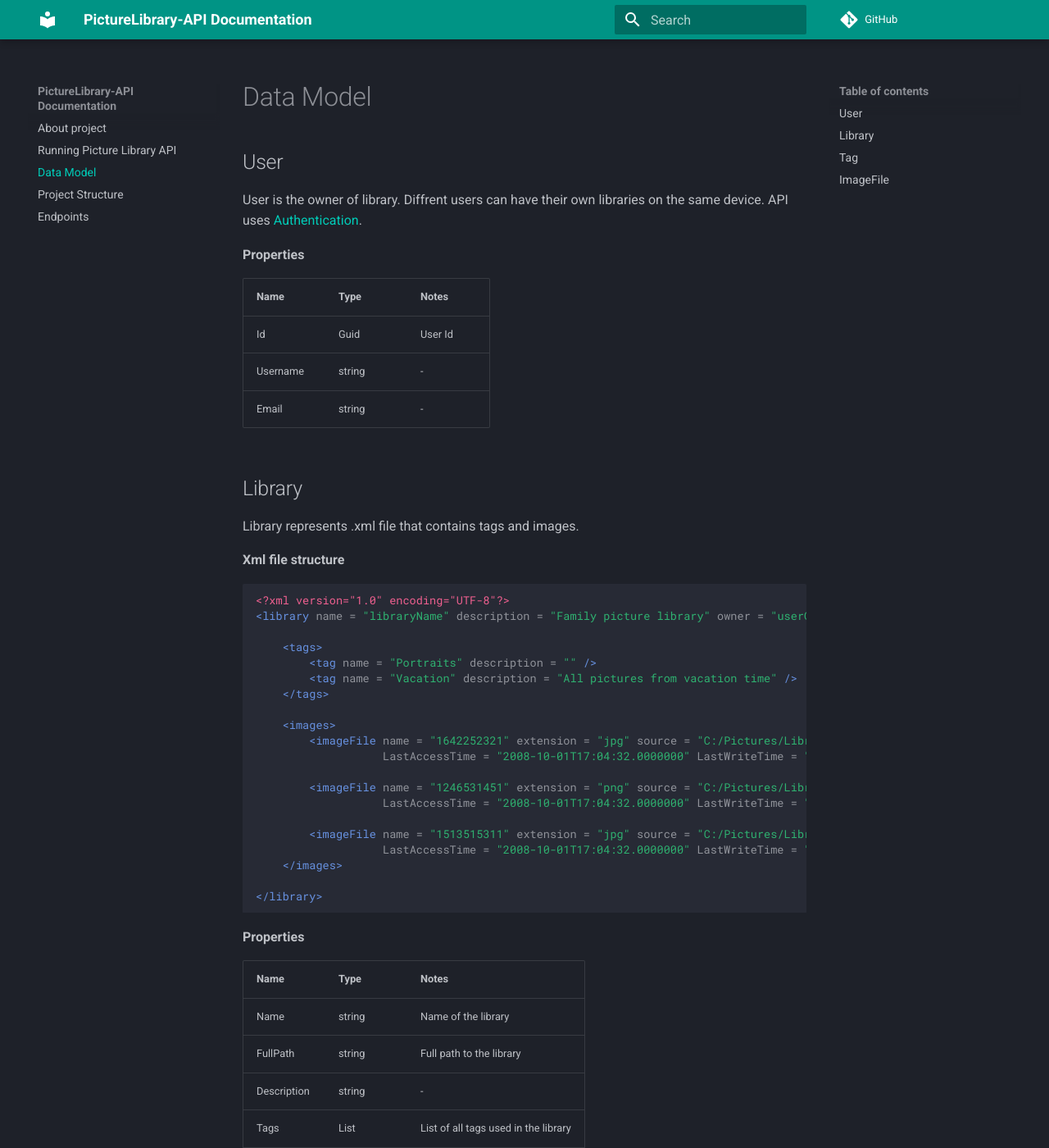
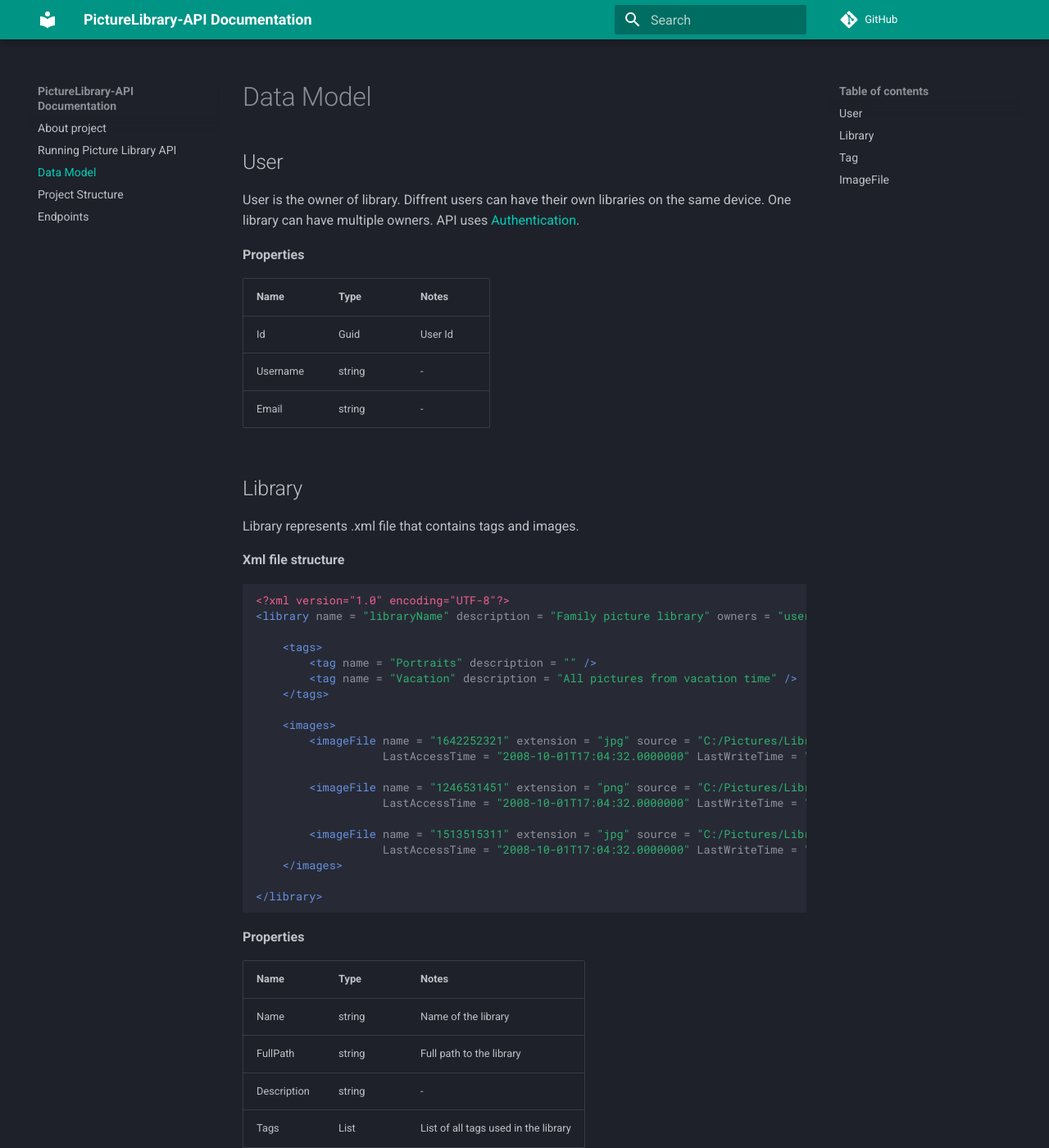
Before and after one commit to TomaszKumiega/PictureLibrary.API.Old, an MkDocs documentation site: the page built from docs/data_model.md, in a window 1280 px wide and 1400 px high. Shown: the whole window at 82% size. Built offline with MkDocs 1.6.1 and Material for MkDocs 9.7.7, drawn with Linux system fonts in a browser that asks for light colours; comment, search, counter and statistics services are not loaded; some of the changed text lies outside the part shown.

Commit message:
Update information about library owners

````diff
--- a/docs/data_model.md
+++ b/docs/data_model.md
@@ -4,6 +4,7 @@
 
 User is the owner of library.
 Diffrent users can have their own libraries on the same device.
+One library can have multiple owners.
 API uses [Authentication](https://tomaszkumiega.github.io/PictureLibrary-API/endpoints/#authenticate).
 
 **Properties**
@@ -22,7 +23,7 @@
 
 ```xml
 <?xml version="1.0" encoding="UTF-8"?>
-<library name = "libraryName" description = "Family picture library" owner = "userGuid">
+<library name = "libraryName" description = "Family picture library" owners = "userGuid, userGuid">
 
     <tags>
         <tag name = "Portraits" description = "" />
@@ -52,7 +53,7 @@
 | Description | string | - |
 | Tags | List<Tag> | List of all tags used in the library |
 | Images | List<ImageFIle> | List of all files in the library |
-| Owner | User | Owner of the library |
+| Owners | List<User> | Owners of the library |
 
 ## Tag
 
````
